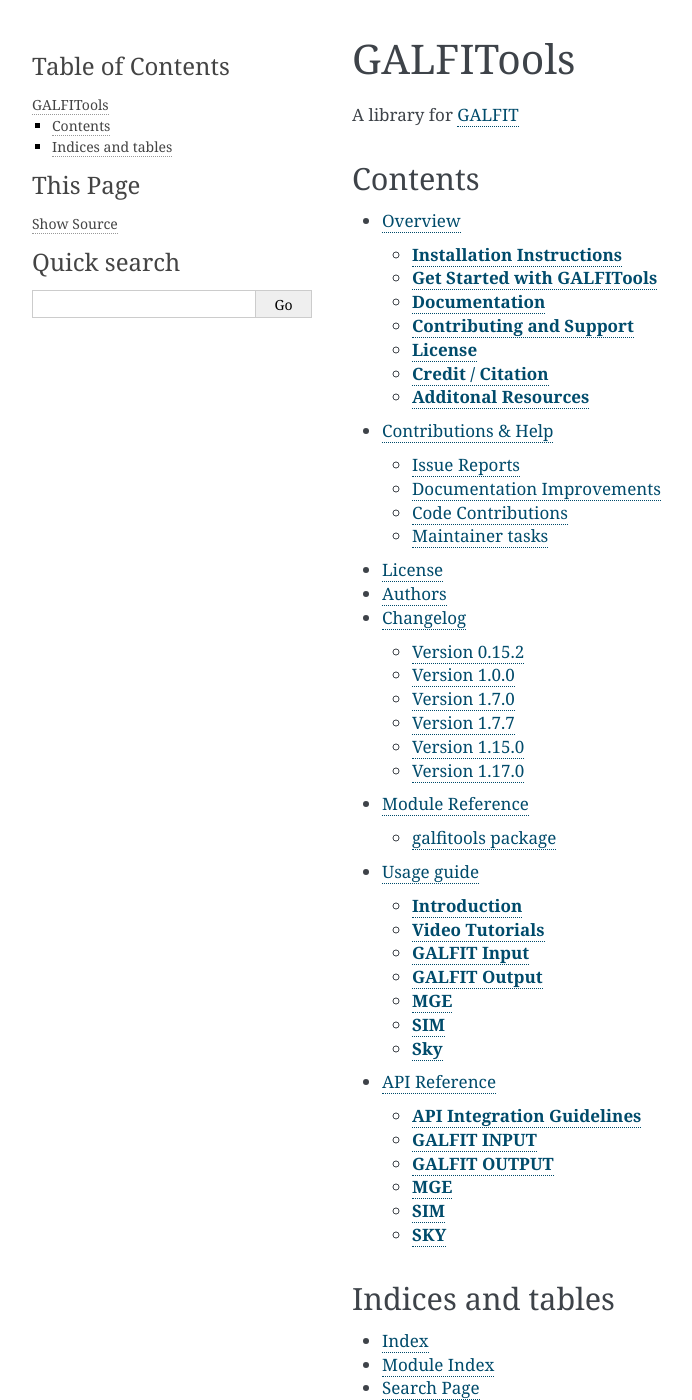
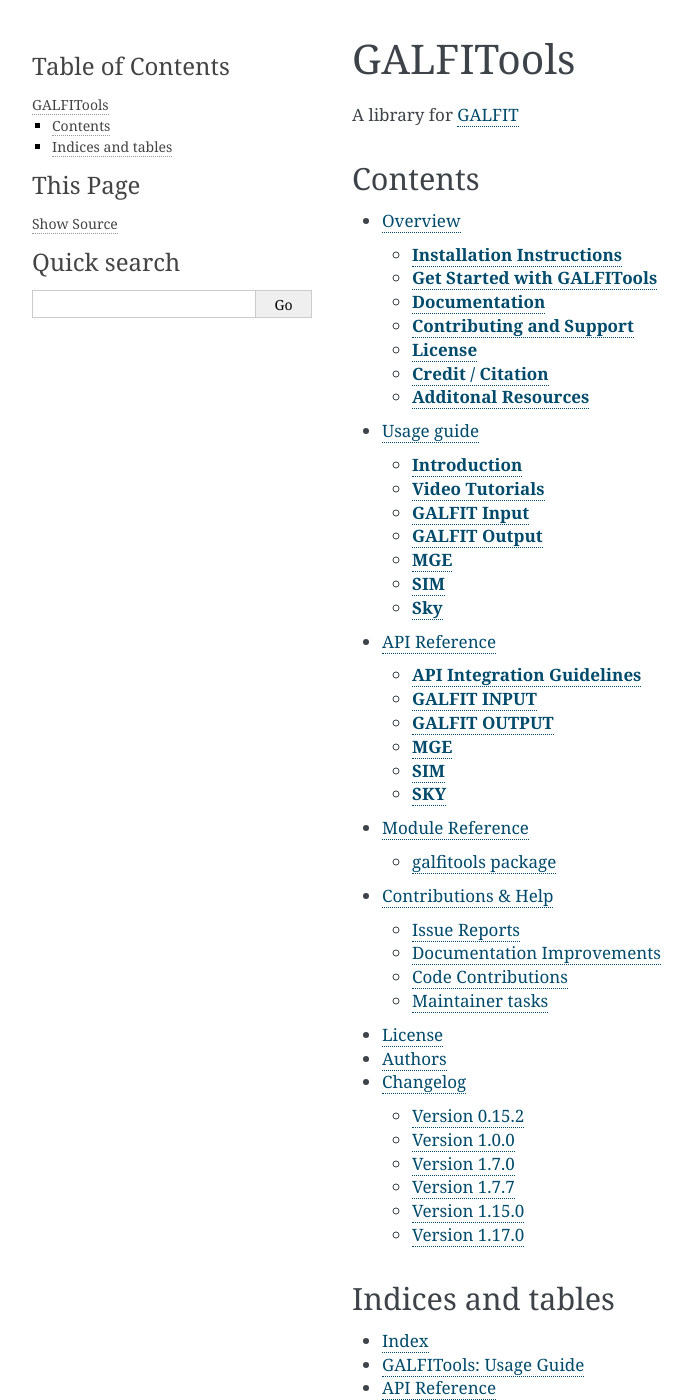
Before and after one commit to canorve/GALFITools, a Sphinx documentation site: the page built from docs/index.rst, in a window 1280 px wide and 1400 px high. Shown: the whole window, without its empty margins (18-710 px from the left). Built offline with Sphinx 7.4.7, drawn with Linux system fonts in a browser that asks for light colours; some of the changed text lies outside the part shown.

Commit message:
docs updated

```diff
--- a/docs/index.rst
+++ b/docs/index.rst
@@ -29,22 +29,22 @@ Contents
    :maxdepth: 2
 
    Overview <readme>
+   Usage guide <usage>
+   API Reference <api>
+   Module Reference <api/modules>
    Contributions & Help <contributing>
    License <license>
    Authors <authors>
    Changelog <changelog>
-   Module Reference <api/modules>
-   Usage guide <usage>
-   API Reference <api>
 
 Indices and tables
 ==================
 
 * :ref:`genindex`
+* :ref:`usage`
+* :ref:`api`
 * :ref:`modindex`
 * :ref:`search`
-* :ref:`usage`
-* :ref:`api`
 
 
 .. _GALFIT: https://users.obs.carnegiescience.edu/peng/work/galfit/galfit.html
```
